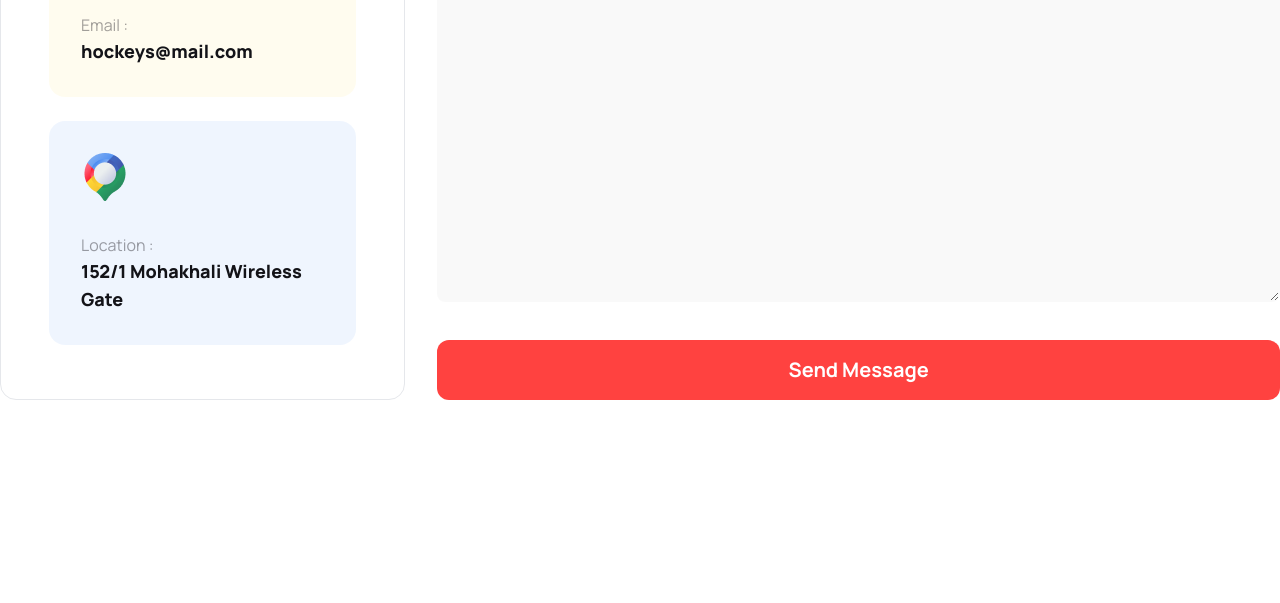
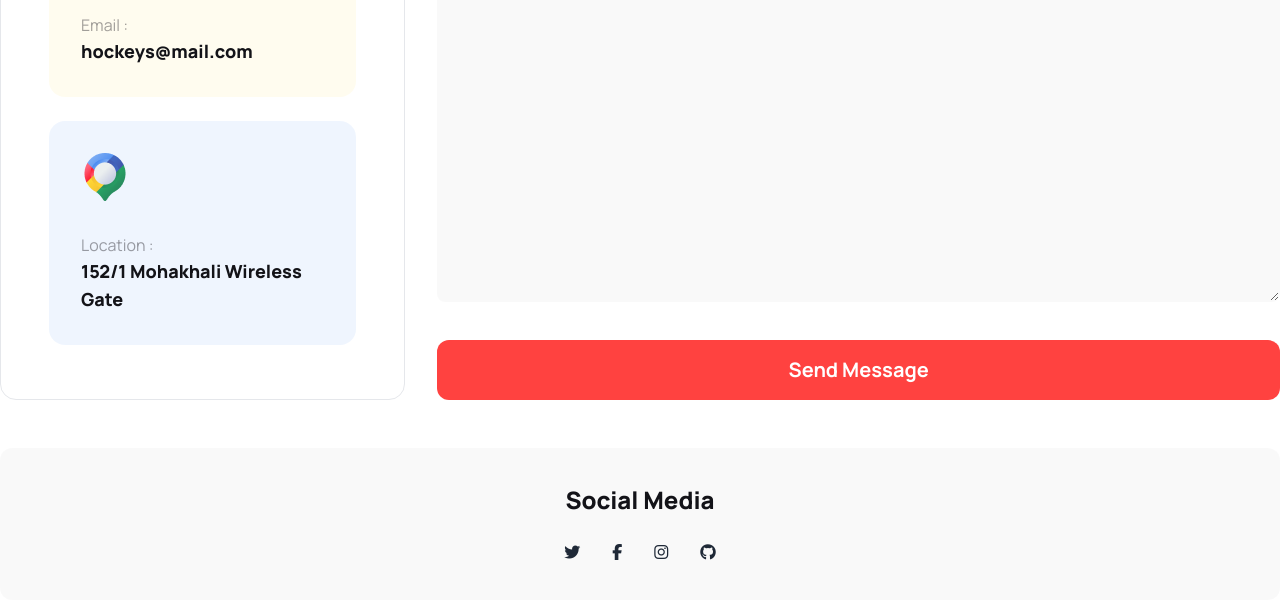
Before and after one commit to joysaha023/Hockey-Hub, a plain HTML site: page index.html in a window 1280 px wide. Shown: the part 4442-5045 px from the top of the page. Drawn offline with nearby package versions, Linux system fonts and the light colour scheme.

Commit message:
social media section added

```diff
--- a/index.html
+++ b/index.html
@@ -487,26 +487,6 @@
           <p class="text-sm px-2 lg:text-base font-medium text-[#13131863] max-w-xl text-center my-0 mx-auto mt-4 lg:mt-6">You can contact us with this information otherwise you directly contact to using contact form.</p>
           <hr class="border border-dashed border-[#13131833] mt-6">
         </div>
-        <!-- <div class="mt-6 lg:mt-12 px-5 lg:px-0 grid grid-cols-1  lg:grid-cols-6 gap-6">
-          <div class="p-6 lg:p-12 border rounded-2xl lg:col-span-2">
-            <div class="p-6 lg:p-8 bg-[#BCED6D1A] rounded-2xl">
-              <img class="mb-8" src="./assets/images/g-1.png" alt="icon">
-              <span class="text-[#13121866] text-base font-normal">Phone Number :</span>
-              <p class="text-[#131318] text-lg font-extrabold ">(+62) 123-321-543</p>
-            </div>
-            <div class="p-6 lg:p-8 bg-[#FDDD5F1A] rounded-2xl mt-6">
-              <img class="mb-8" src="./assets/images/g-2.png" alt="icon">
-              <span class="text-[#13121866] text-base font-normal">Email :</span>
-              <p class="text-[#131318] text-lg font-extrabold ">hockeys@mail.com</p>
-            </div>
-            <div class="p-6 lg:p-8 bg-[#629CF31A] rounded-2xl mt-6">
-              <img class="mb-8" src="./assets/images/g-3.png" alt="icon">
-              <span class="text-[#13121866] text-base font-normal">Location :</span>
-              <p class="text-[#131318] text-lg font-extrabold ">152/1 Mohakhali Wireless Gate</p>
-            </div>
-          </div>
-
-        </div> -->
         <div class="grid grid-cols-1 lg:grid-cols-3 gap-8 p-5 lg:p-0 mt-6 lg:mt-12">
           <div class="p-6 lg:p-12 border rounded-2xl lg:col-span-1">
             <div class="p-6 lg:p-8 bg-[#BCED6D1A] rounded-2xl">
@@ -546,12 +526,22 @@
             </div>
             <div class="mt-6">
               <label for="" class="text-[#131318] text-xl font-bold">Message</label>
-              <textarea class="textarea w-full mt-4 bg-[#0D0D1206] " placeholder="Write your message" rows="13"></textarea>
+              <textarea class="textarea w-full mt-4 bg-[#0D0D1206]" placeholder="Write your message" rows="13"></textarea>
             </div>
             <button class="w-full py-2 lg:py-4 bg-primary-color text-white text-center text-base lg:text-xl font-bold rounded-xl mt-2 lg:mt-8">Send Message</button>
           </div>
         </div>
+        <div class="w-full space-y-6 py-9 mt-12 bg-[#0D0D1206] rounded-xl">
+          <h4 class="flex justify-center text-[#131318] text-2xl font-extrabold">Social Media</h4>
+          <div class="flex justify-center items-center gap-8">
+            <a href="#"><i class="fa-brands fa-twitter"></i></a>
+            <a href="#"><i class="fa-brands fa-facebook-f"></i></a>
+            <a href="#"><i class="fa-brands fa-instagram"></i></a>
+            <a href="#"><i class="fa-brands fa-github"></i></a>
+          </div>
+        </div>
       </div>
+
     </section>
     <!-- contact form section end -->
    </main>
```
